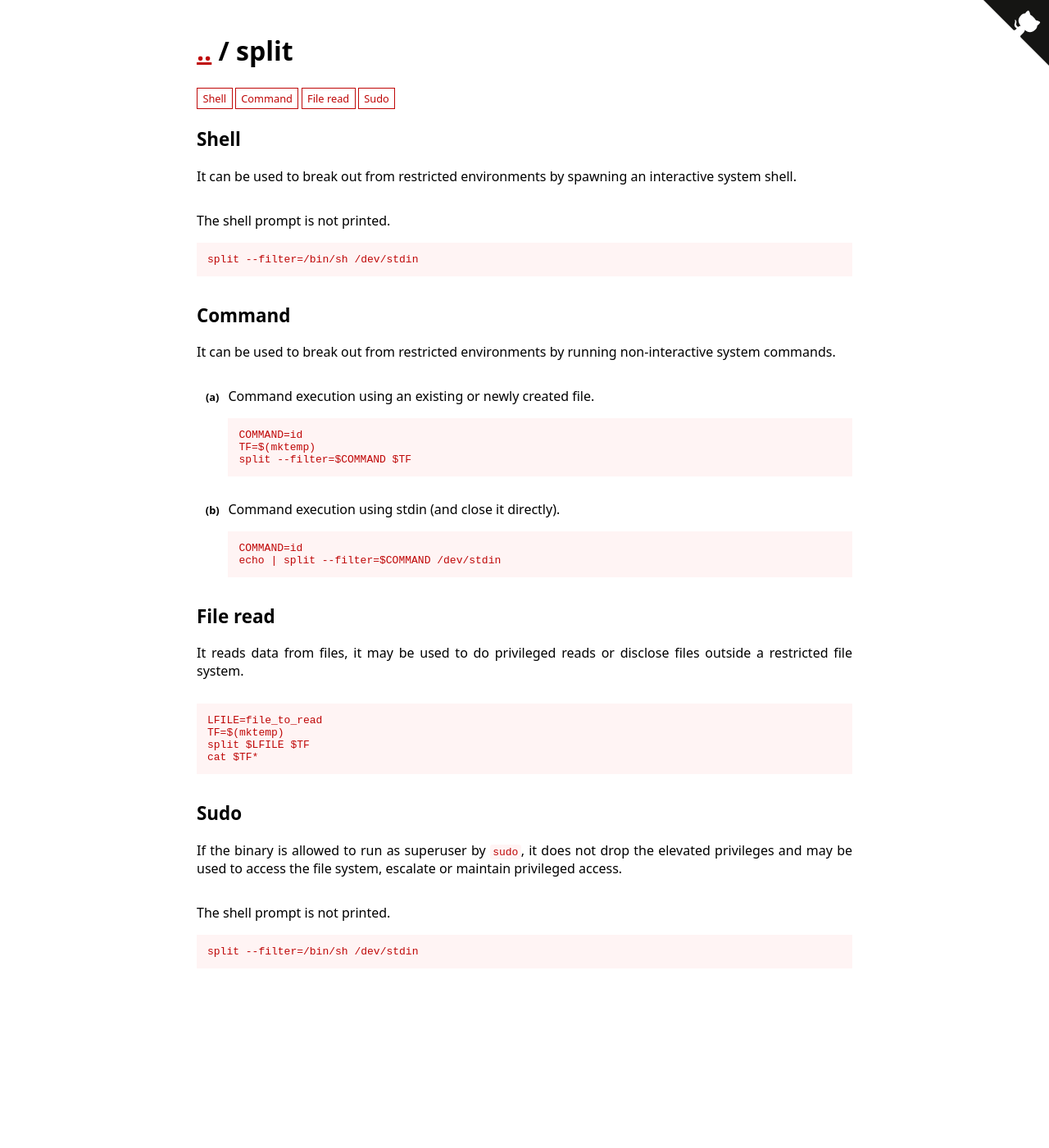
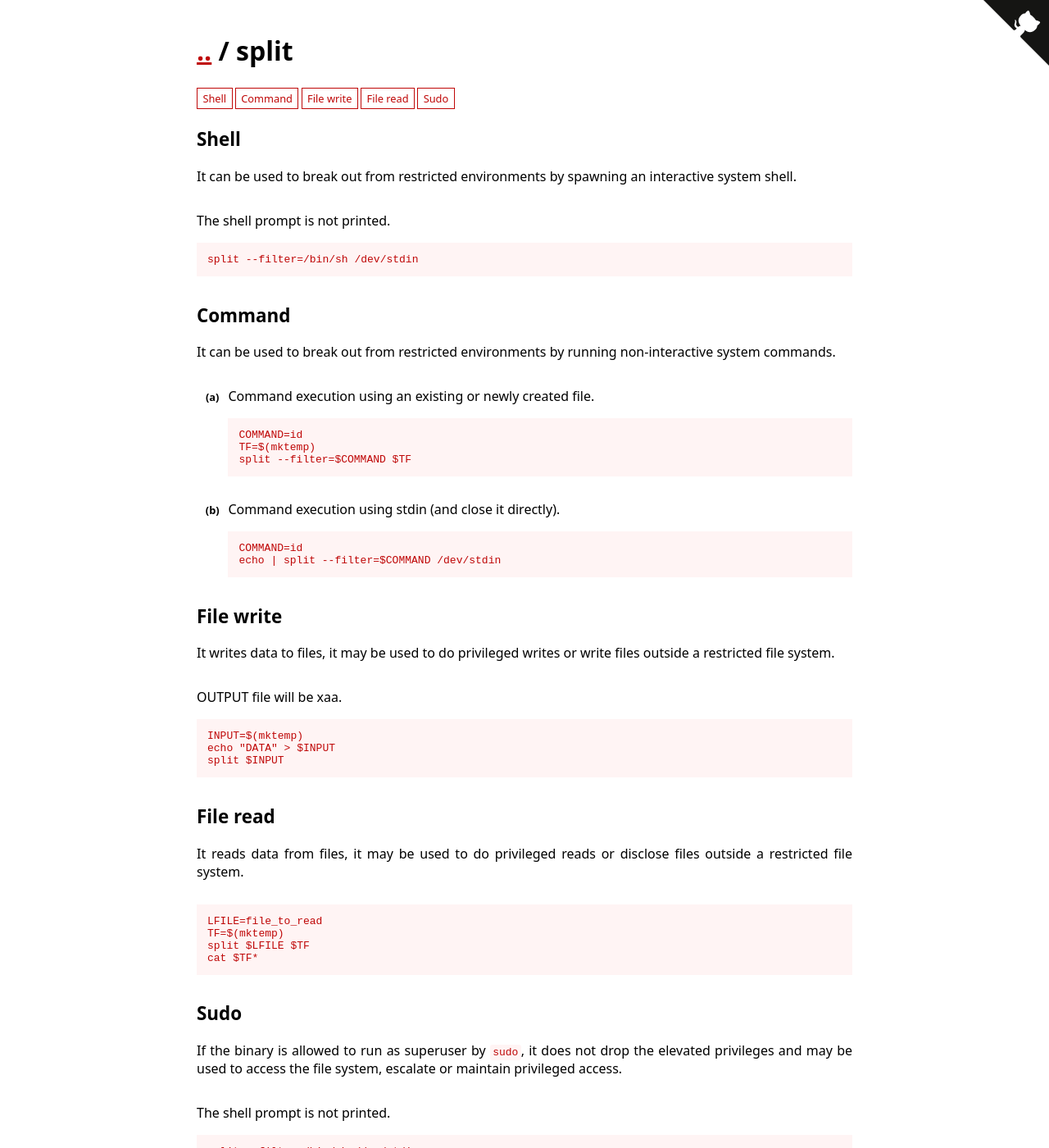
Before and after one commit to GTFOBins/GTFOBins.github.io, a Jekyll site: the page built from _gtfobins/split.md, in a window 1280 px wide and 1400 px high. Shown: the whole window at 82% size. Built offline with Jekyll 4.4.1, drawn with Linux system fonts in a browser that asks for light colours.

Commit message:
add file-write
/usr/bin/split : add file-write.

```diff
--- a/_gtfobins/split.md
+++ b/_gtfobins/split.md
@@ -6,6 +6,12 @@ functions:
         TF=$(mktemp)
         split $LFILE $TF
         cat $TF*
+  file-write:
+    - description: OUTPUT file will be xaa.
+      code: |
+        INPUT=$(mktemp)
+        echo "DATA" > $INPUT
+        split $INPUT
   command:
     - description: Command execution using an existing or newly created file.
       code: |
```
